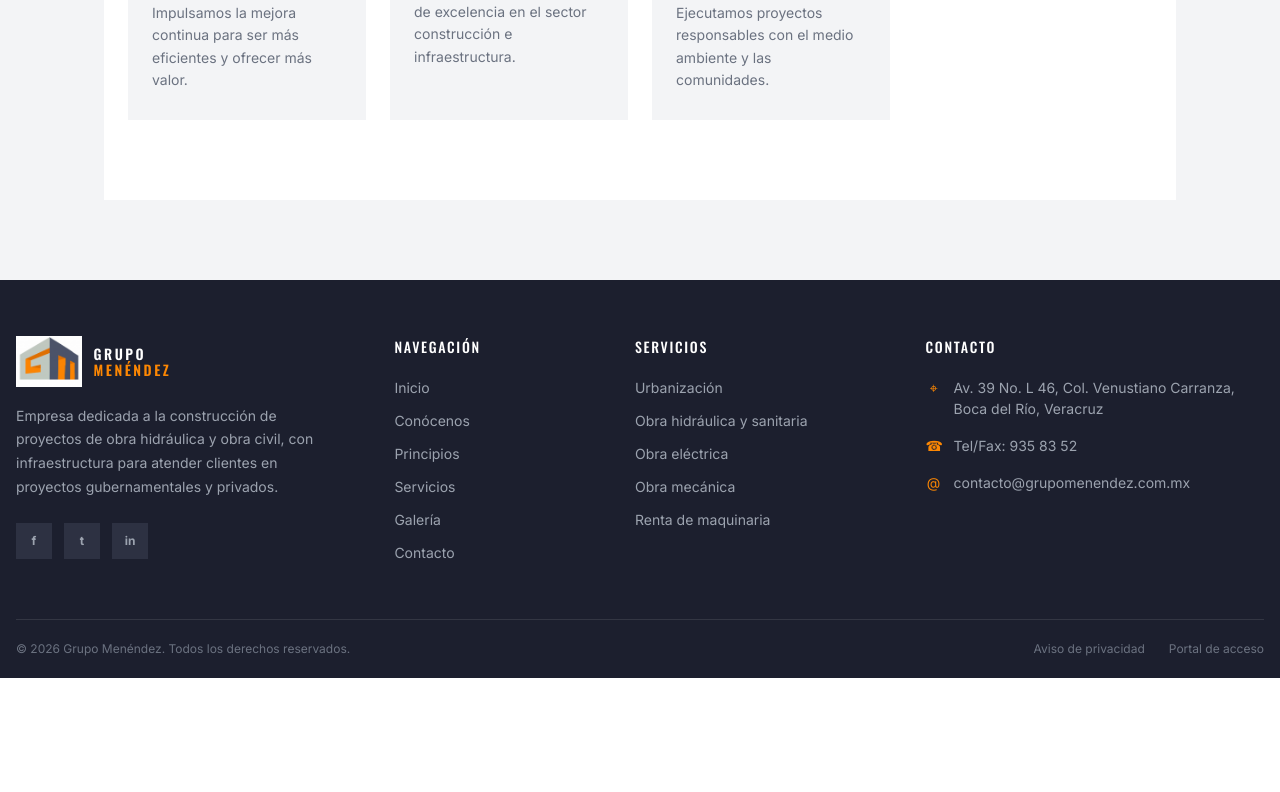
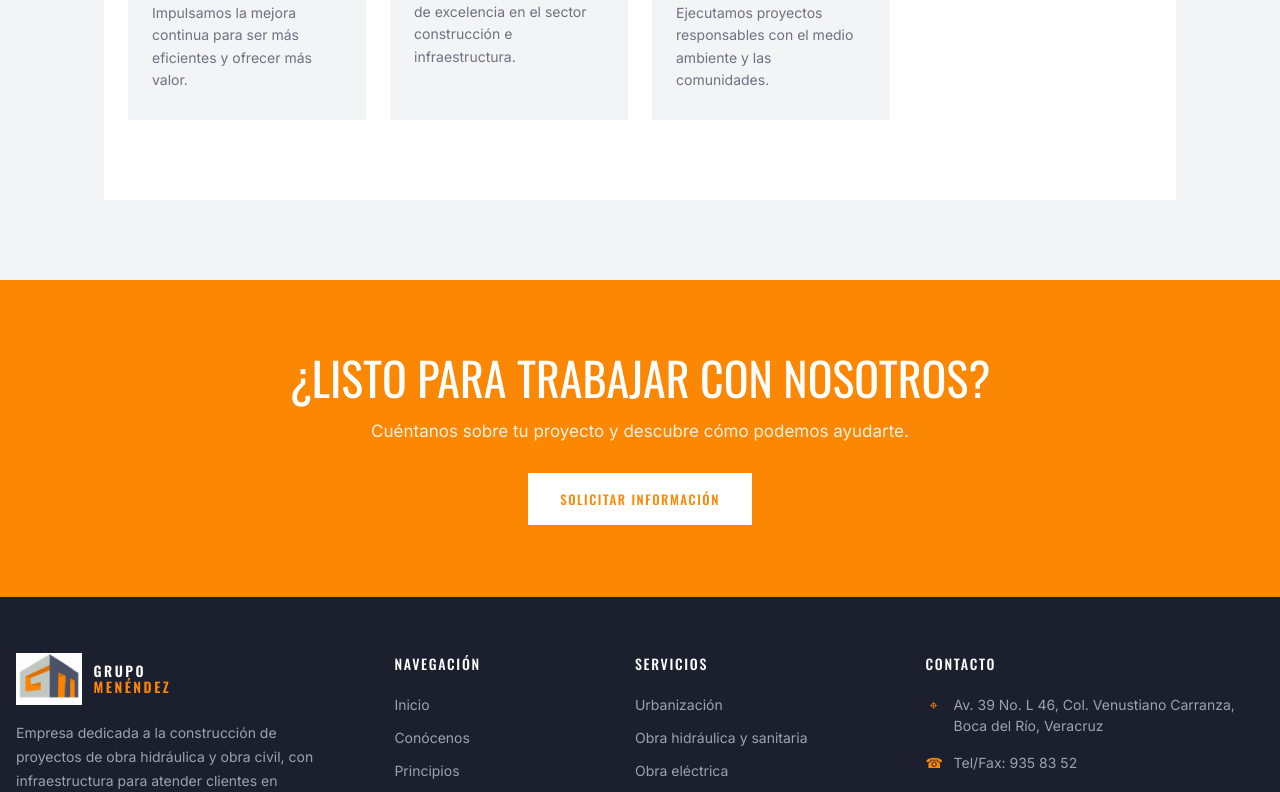
Before and after one commit to LaLIto3478/grupo_menendez, an Angular app in the folder GrupoMenendez/: page /conocenos in a window 1280 px wide. Shown: the part 2484-3276 px from the top of the page. Before the commit the page ends 3162 px from the top, so only its background shows below. Built offline with nearby package versions, Linux system fonts and the light colour scheme.

Commit message:
feat:  Banner CTA Final (Conócenos)

```diff
--- a/GrupoMenendez/src/app/pages/conocenos/conocenos.component.css
+++ b/GrupoMenendez/src/app/pages/conocenos/conocenos.component.css
@@ -431,6 +431,65 @@
   color: #d1d5db;
 }
 
+.contact-cta {
+  background: #fc8703;
+  color: #ffffff;
+  padding: 72px 24px;
+  text-align: center;
+}
+
+.contact-cta__container {
+  margin: 0 auto;
+  max-width: 900px;
+}
+
+.contact-cta h2 {
+  color: #ffffff;
+  font-family: 'Oswald', sans-serif;
+  font-size: clamp(30px, 4vw, 46px);
+  line-height: 1.1;
+  margin: 0 0 16px;
+}
+
+.contact-cta p {
+  color: rgba(255, 255, 255, 0.88);
+  font-size: 17px;
+  line-height: 1.6;
+  margin: 0 auto 28px;
+}
+
+.contact-cta__button {
+  align-items: center;
+  background: #ffffff;
+  color: #fc8703;
+  display: inline-flex;
+  font-family: 'Oswald', sans-serif;
+  font-size: 13px;
+  font-weight: 500;
+  justify-content: center;
+  letter-spacing: 0.12em;
+  min-height: 52px;
+  padding: 0 32px;
+  text-decoration: none;
+  transition: background-color 180ms ease, color 180ms ease;
+}
+
+.contact-cta__button:hover,
+.contact-cta__button:focus-visible {
+  background: #1c1f2e;
+  color: #ffffff;
+}
+
+@media (max-width: 500px) {
+  .contact-cta {
+    padding: 56px 24px;
+  }
+
+  .contact-cta__button {
+    width: 100%;
+  }
+}
+
 /* Responsive */
 @media (max-width: 900px) {
   .values-grid {
--- a/GrupoMenendez/src/app/pages/conocenos/conocenos.component.html
+++ b/GrupoMenendez/src/app/pages/conocenos/conocenos.component.html
@@ -152,4 +152,14 @@
 
     </div>
   </section>
+
+  <section class="contact-cta" aria-labelledby="contact-cta-title">
+    <div class="contact-cta__container">
+      <h2 id="contact-cta-title">¿LISTO PARA TRABAJAR CON NOSOTROS?</h2>
+      <p>Cuéntanos sobre tu proyecto y descubre cómo podemos ayudarte.</p>
+      <a class="contact-cta__button" href="mailto:contacto@grupomenendez.com.mx">
+        SOLICITAR INFORMACIÓN
+      </a>
+    </div>
+  </section>
 </main>
```
